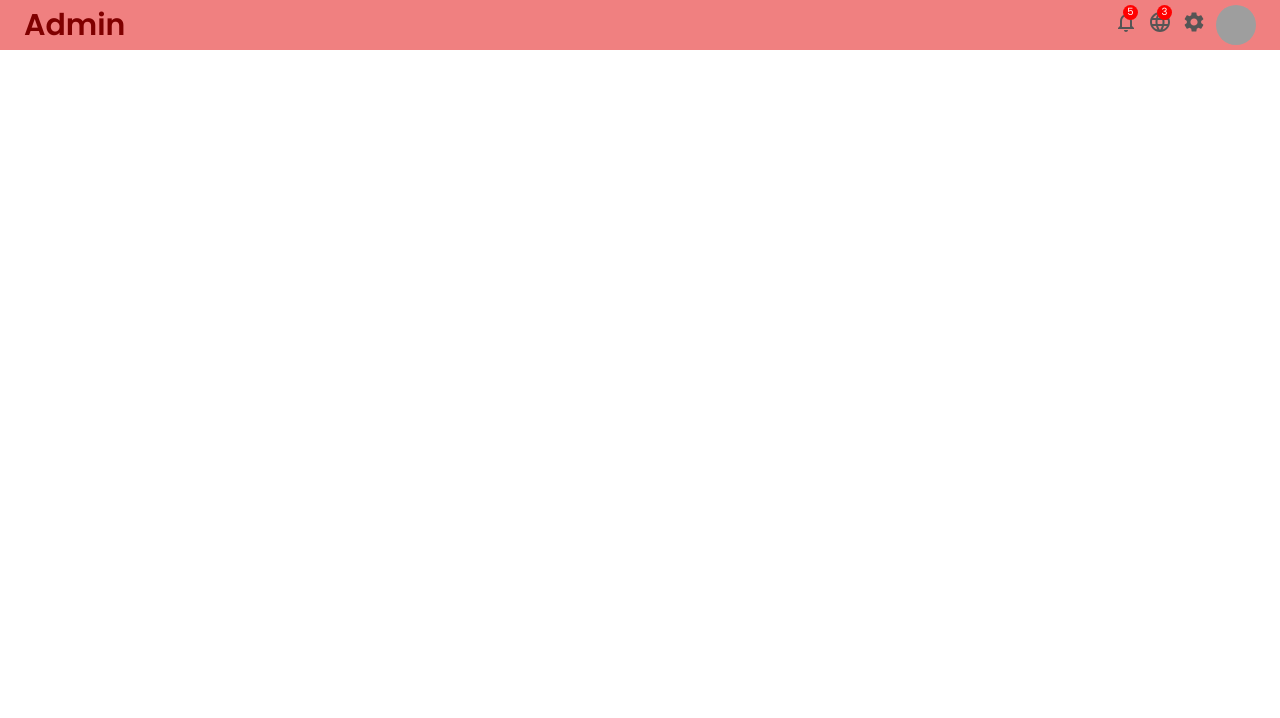
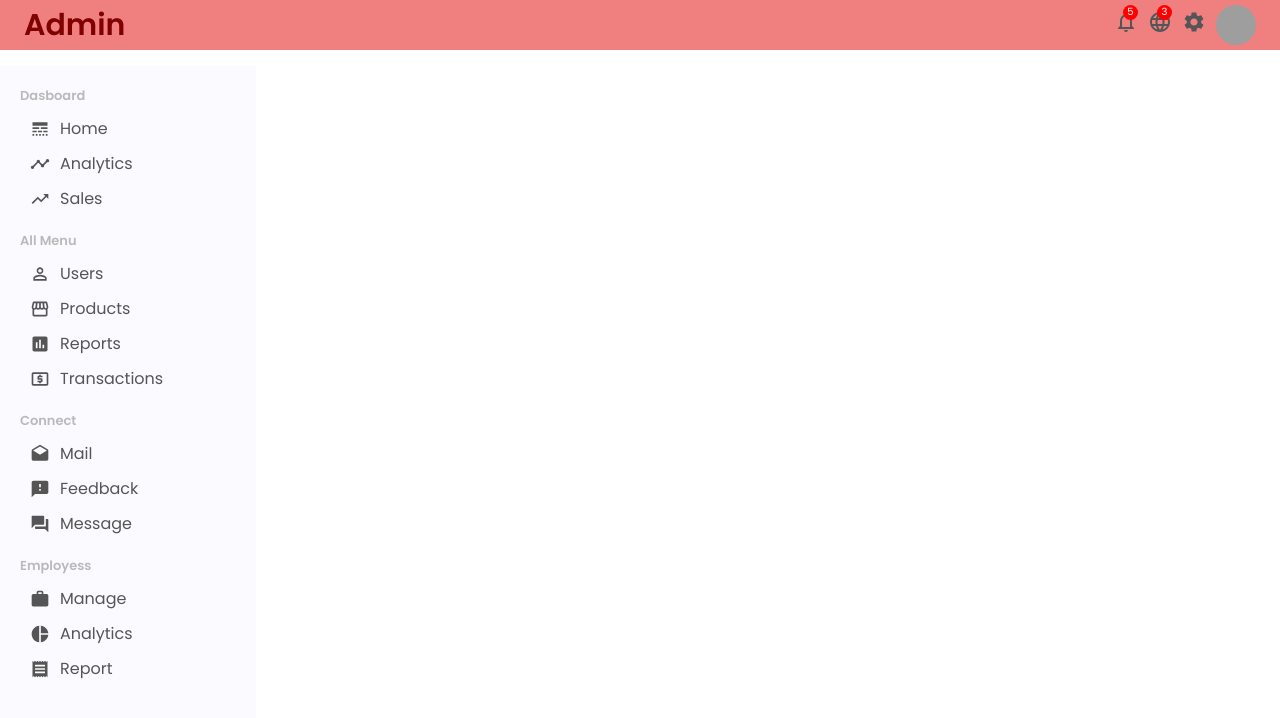
Before and after one commit to brs14shn/react_admin_dashboard, a React (Create React App) app: page / in a window 1280 px wide. Shown: the top 718 px of the page. Built offline with nearby package versions, Linux system fonts and the light colour scheme; grey boxes are pictures that could not be loaded.

Commit message:
Sidebar && Featured created

```diff
--- a/src/App.css
+++ b/src/App.css
@@ -6,3 +6,8 @@
   margin:0;
   font-family: 'Poppins', sans-serif;;
 }
+
+.container{
+  display: flex;
+  margin-top: 1rem;
+}
--- a/src/App.js
+++ b/src/App.js
@@ -1,11 +1,19 @@
 
 import './App.css';
 import Navbar from './components/Navbar';
+import Sidebar from './components/Sidebar';
+import Home from './pages/Home';
+
+
 
 function App() {
   return (
     <>
      <Navbar/>
+     <div className="container">
+      <Sidebar/>
+      <Home/>
+     </div>
     </>
   );
 }
--- /dev/null
+++ b/src/components/Featured.jsx
@@ -0,0 +1,22 @@
+import React from 'react'
+import {FeaturedContainer} from './styles/Featured.styled'
+
+const Featured = () => {
+  return (
+    <FeaturedContainer>
+
+        <div>
+            <span></span>
+            <div>
+                <span></span>
+                <span></span>
+            </div>
+            <span></span>
+        </div>
+
+
+    </FeaturedContainer>
+  )
+}
+
+export default Featured
--- /dev/null
+++ b/src/components/Sidebar.jsx
@@ -0,0 +1,89 @@
+import { Assessment, Drafts, Feedback, Forum, LineStyle, LocalAtm, PermIdentity, PieChart, Receipt, Storefront, Timeline, TrendingUp, Work } from '@mui/icons-material'
+import React from 'react'
+import SidebarContainer, { SidebarMenu, SidebarTitle, SidebarWrapper,SidebarList, SidebarListItem, MyLineStyle, MyTimeline, MyTrendingUp, MyPermIdentity, MyStorefront, MyAssessment, MyLocalAtm, MyDrafts, MyFeedback, MyForum, MyWork, MyPieChart, MyReceipt } from './styles/Sidebar.styled'
+
+
+const Sidebar = () => {
+  return (
+    <SidebarContainer>
+      <SidebarWrapper>
+       <SidebarMenu>
+        <SidebarTitle>Dasboard</SidebarTitle>
+        <SidebarList>
+          <SidebarListItem>
+            <MyLineStyle/>
+            Home
+          </SidebarListItem>
+          <SidebarListItem>
+            <MyTimeline/>
+            Analytics
+          </SidebarListItem>
+          <SidebarListItem>
+            <MyTrendingUp/>
+            Sales
+
+          </SidebarListItem>
+        </SidebarList>
+       </SidebarMenu>
+       <SidebarMenu>
+        <SidebarTitle>All Menu</SidebarTitle>
+        <SidebarList>
+          <SidebarListItem>
+            <MyPermIdentity/>
+            Users
+          </SidebarListItem>
+          <SidebarListItem>
+            <MyStorefront/>
+            Products
+          </SidebarListItem>
+          <SidebarListItem>
+           <MyAssessment/>
+           Reports
+
+          </SidebarListItem>
+          <SidebarListItem>
+            <MyLocalAtm/>
+            Transactions
+          </SidebarListItem>
+        </SidebarList>
+       </SidebarMenu>
+       <SidebarMenu>
+        <SidebarTitle>Connect</SidebarTitle>
+        <SidebarList>
+          <SidebarListItem>
+            <MyDrafts/>
+            Mail
+          </SidebarListItem>
+          <SidebarListItem>
+            <MyFeedback/>
+            Feedback
+          </SidebarListItem>
+          <SidebarListItem>
+            <MyForum/>
+            Message
+          </SidebarListItem>
+        </SidebarList>
+       </SidebarMenu>
+       <SidebarMenu>
+        <SidebarTitle>Employess</SidebarTitle>
+        <SidebarList>
+          <SidebarListItem>
+            <MyWork/>
+            Manage
+          </SidebarListItem>
+          <SidebarListItem>
+            <MyPieChart/>
+            Analytics
+          </SidebarListItem>
+          <SidebarListItem>
+            <MyReceipt/>
+            Report
+          </SidebarListItem>
+        </SidebarList>
+       </SidebarMenu>
+      </SidebarWrapper>
+    </SidebarContainer>
+  )
+}
+
+export default Sidebar
--- /dev/null
+++ b/src/components/styles/Featured.styled.jsx
@@ -0,0 +1,15 @@
+import styled, {css} from "styled-components";
+
+export const FeaturedContainer = styled.div`
+    width: 100%;
+    display: flex;
+    justify-content: space-between;
+`
+export const FeaturedWrapper = styled.div`
+    flex: 1;
+    margin: 0px 20px;
+    padding: 30px;
+    border-radius: 10px;
+    cursor: pointer;
+    box-shadow: 0px 0px 15px -10px rgba(0, 0, 0, 0.75);
+`
--- a/src/components/styles/Navbar.styled.js
+++ b/src/components/styles/Navbar.styled.js
@@ -1,5 +1,4 @@
-import styled from "styled-components";
-
+import styled, {css} from "styled-components";
 
 
 const NavbarContainer = styled.div`
--- /dev/null
+++ b/src/components/styles/Sidebar.styled.js
@@ -0,0 +1,91 @@
+import styled,{css} from "styled-components";
+import { Assessment, Drafts, Feedback, Forum, LineStyle, LocalAtm, PermIdentity, PieChart, Receipt, Storefront, Timeline, TrendingUp, Work } from '@mui/icons-material'
+
+
+const SidebarContainer = styled.div`
+flex: 1;
+height: calc(100vh - 50px);
+background-color:rgb(251, 251, 255);
+position: sticky;
+top: 50px;
+`
+export default SidebarContainer
+
+
+export const SidebarWrapper = styled.div`
+    padding: 20px;
+    color: #555;
+
+`
+export const SidebarMenu = styled.div`
+    margin-bottom: 10px;
+
+`
+
+export const SidebarTitle = styled.h3`
+    font-size: 13px;
+    color: rgb(187, 186, 186);
+`
+
+export const SidebarList = styled.ul`
+    list-style: none;
+    padding: 5px;
+`
+
+export const SidebarListItem = styled.li`
+    padding: 5px;
+    cursor: pointer;
+    display: flex;
+    align-items: center;
+    border-radius: 10px;
+&:hover {
+        background-color: rgb(240, 240, 255);
+    }
+`
+
+/* Tüm iconlarla ilgili style verme */
+
+export const sharedStyle = css`
+margin-right:10px;
+font-size:20px !important;
+`
+
+export const MyLineStyle = styled(LineStyle)`
+    ${sharedStyle}
+`
+export const MyTimeline = styled(Timeline)`
+    ${sharedStyle}
+`
+export const MyTrendingUp = styled(TrendingUp)`
+    ${sharedStyle}
+`
+export const MyPermIdentity = styled(PermIdentity)`
+    ${sharedStyle}
+`
+export const MyStorefront = styled(Storefront)`
+    ${sharedStyle}
+`
+export const MyAssessment = styled(Assessment)`
+    ${sharedStyle}
+`
+export const MyLocalAtm = styled(LocalAtm)`
+    ${sharedStyle}
+`
+export const MyDrafts = styled(Drafts)`
+    ${sharedStyle}
+`
+export const MyFeedback = styled(Feedback)`
+    ${sharedStyle}
+`
+export const MyForum = styled(Forum)`
+    ${sharedStyle}
+`
+export const MyWork = styled(Work)`
+    ${sharedStyle}
+`
+export const MyPieChart = styled(PieChart)`
+    ${sharedStyle}
+`
+export const MyReceipt = styled(Receipt)`
+    ${sharedStyle}
+`
--- /dev/null
+++ b/src/pages/Home.jsx
@@ -0,0 +1,16 @@
+import React from 'react'
+import Featured from '../components/Featured'
+import styled from "styled-components";
+const HomeContainer = styled.div`
+flex:4
+`
+
+const Home = () => {
+  return (
+    <HomeContainer>
+        <Featured/>
+    </HomeContainer>
+  )
+}
+
+export default Home
```
Also changed, not shown: src/helper/dummyData.js (added, +10 -0 lines).
